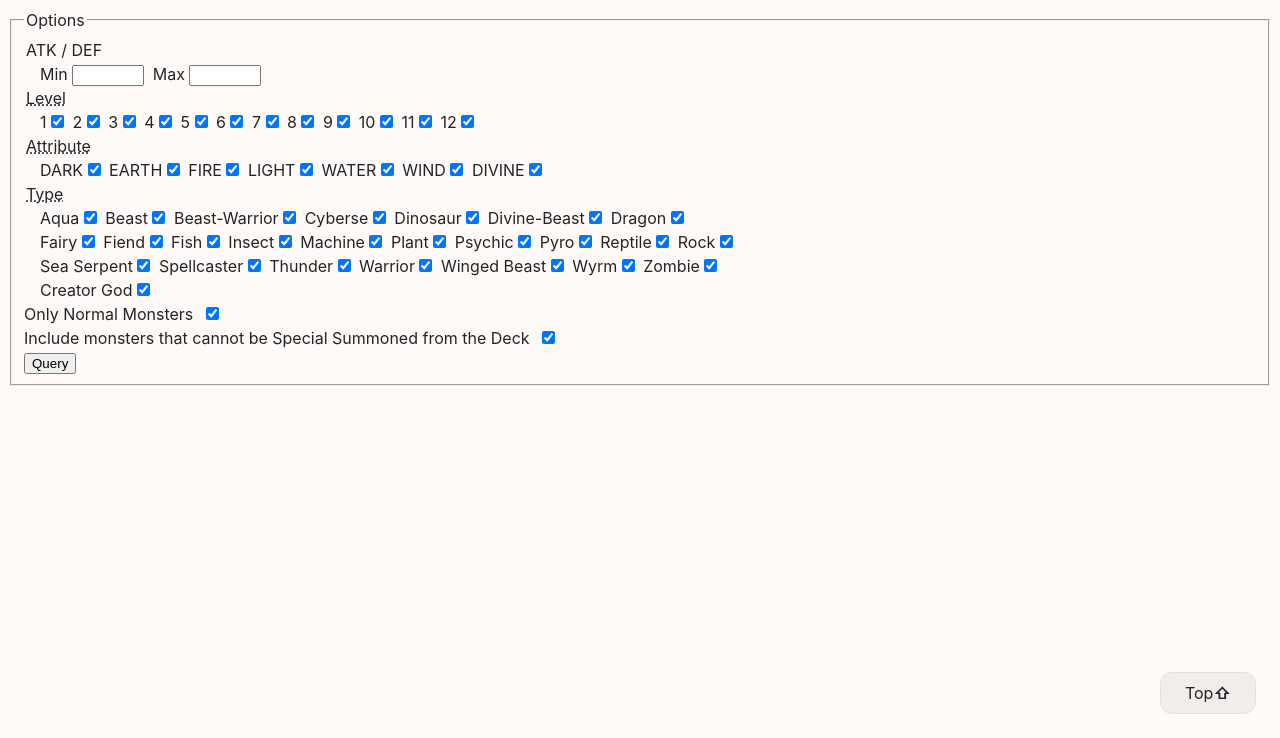
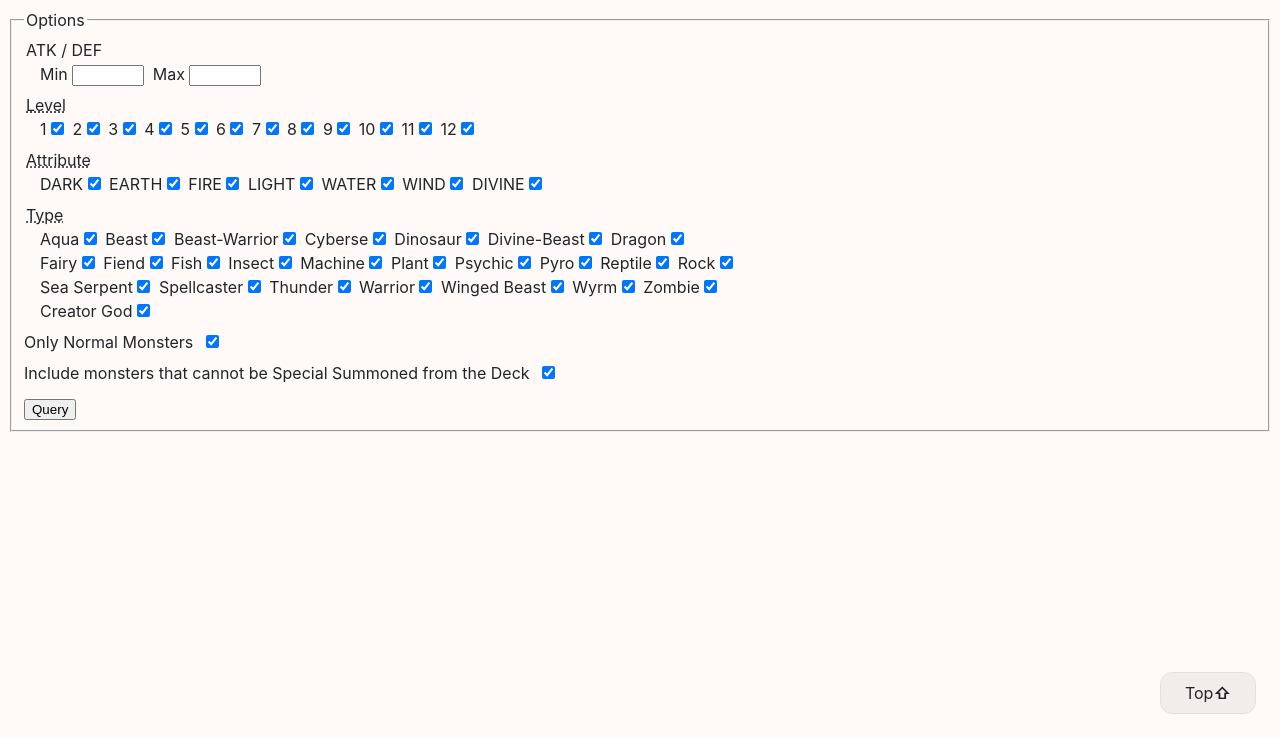
Before and after one commit to BernardoFuret/Gizmek-Uka-Targets, a website: page static/index.html in a window 1280 px wide. Shown: the part 62-800 px from the top of the page. Drawn offline with nearby package versions, Linux system fonts and the light colour scheme.

Commit message:
Adjust styles

```diff
--- a/static/styles/main.css
+++ b/static/styles/main.css
@@ -109,6 +109,12 @@ fieldset fieldset {
 	padding: 0;
 }
 
+.form-table {
+	display: flex;
+	flex-direction: column;
+	gap: 7px;
+}
+
 .query__form__container__fieldset-label__grouping {
 	padding: 0 1em;
 	max-width: 60%;
@@ -117,6 +123,10 @@ fieldset fieldset {
 .query__form__label {
 	white-space: nowrap;
 	margin-right: .25em;
+}
+
+#query-options {
+	margin-top: 14px;
 }
 
 #query-yugipedia {
```
